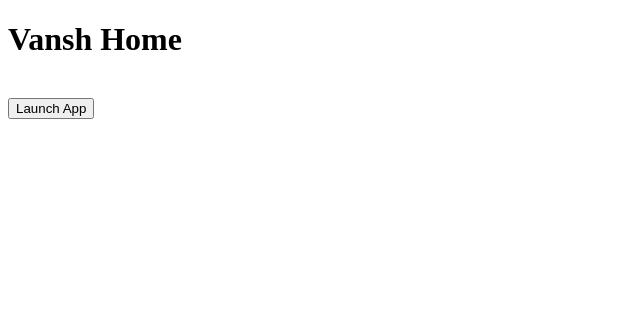
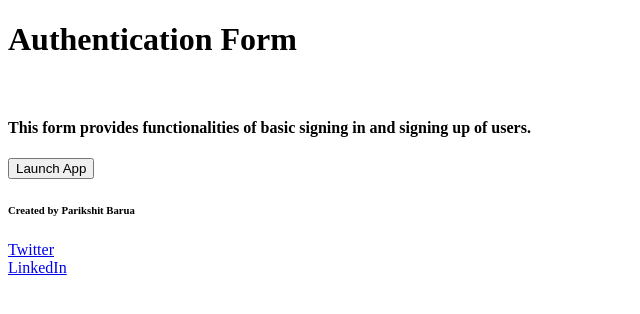
Before and after one commit to parikshitbarua/authentication-form, a website: page src/public/views/landing-page.html in a window 1280 px wide. Shown: the whole page, without its empty margins (0-640 px from the left). Drawn offline with Linux system fonts and the light colour scheme.

Commit message:
updated landing page.

```diff
--- a/src/public/views/landing-page.html
+++ b/src/public/views/landing-page.html
@@ -5,15 +5,23 @@
     <meta name="viewport"
           content="width=device-width, user-scalable=no, initial-scale=1.0, maximum-scale=1.0, minimum-scale=1.0">
     <meta http-equiv="X-UA-Compatible" content="ie=edge">
-    <title>Vansh</title>
+    <title>Form</title>
 </head>
 <body>
 
-<h1>Vansh Home</h1> <br>
+<h1>Authentication Form</h1> <br>
+
+<h4> This form provides functionalities of basic signing in and signing up of users. </h4>
 
 <a href="/app">
     <button>Launch App</button>
 </a>
 
+<h6> Created by Parikshit Barua </h6>
+<a href="https://twitter.com/parikshit_barua"> Twitter </a> <br>
+<a href="https://www.linkedin.com/in/parikshitbarua04/"> LinkedIn </a>
+
+
+
 </body>
 </html>
```
Also changed, not shown: src/public/views/sign-in.html (+1 -1 lines).
